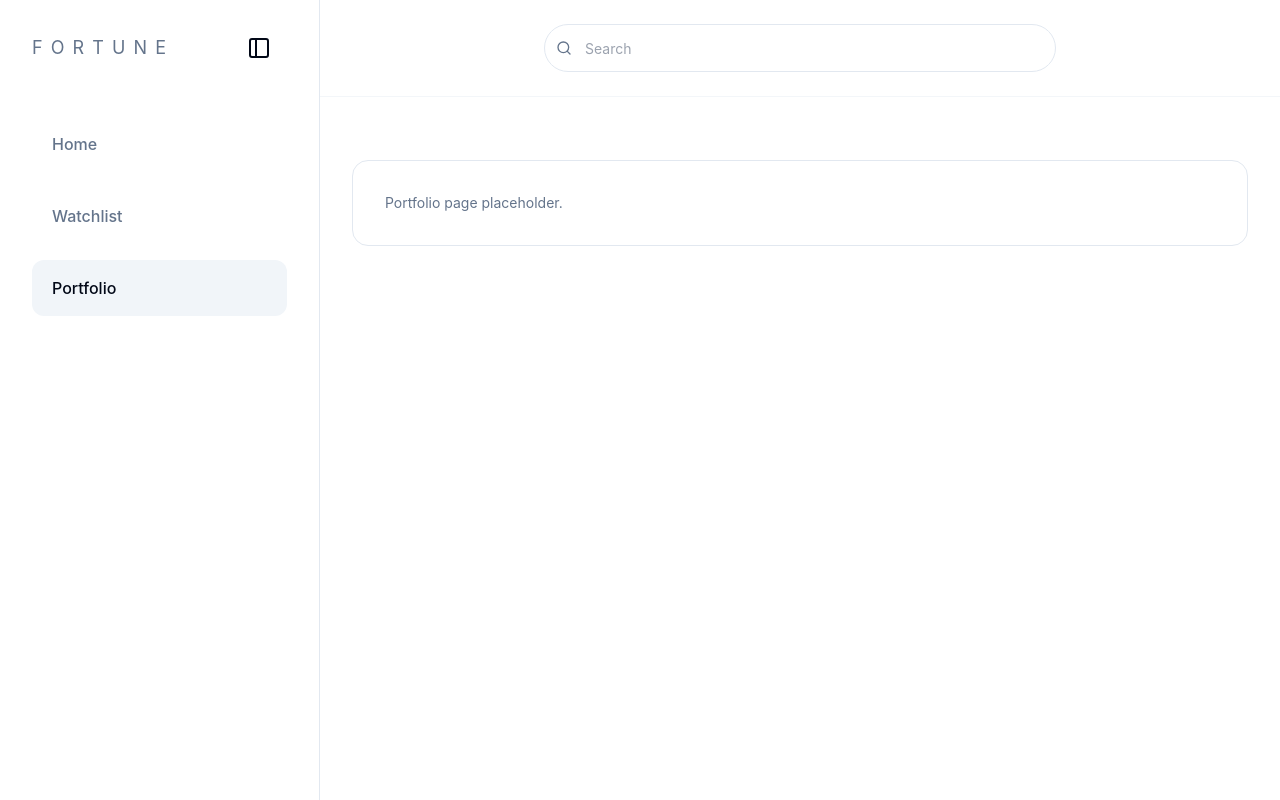
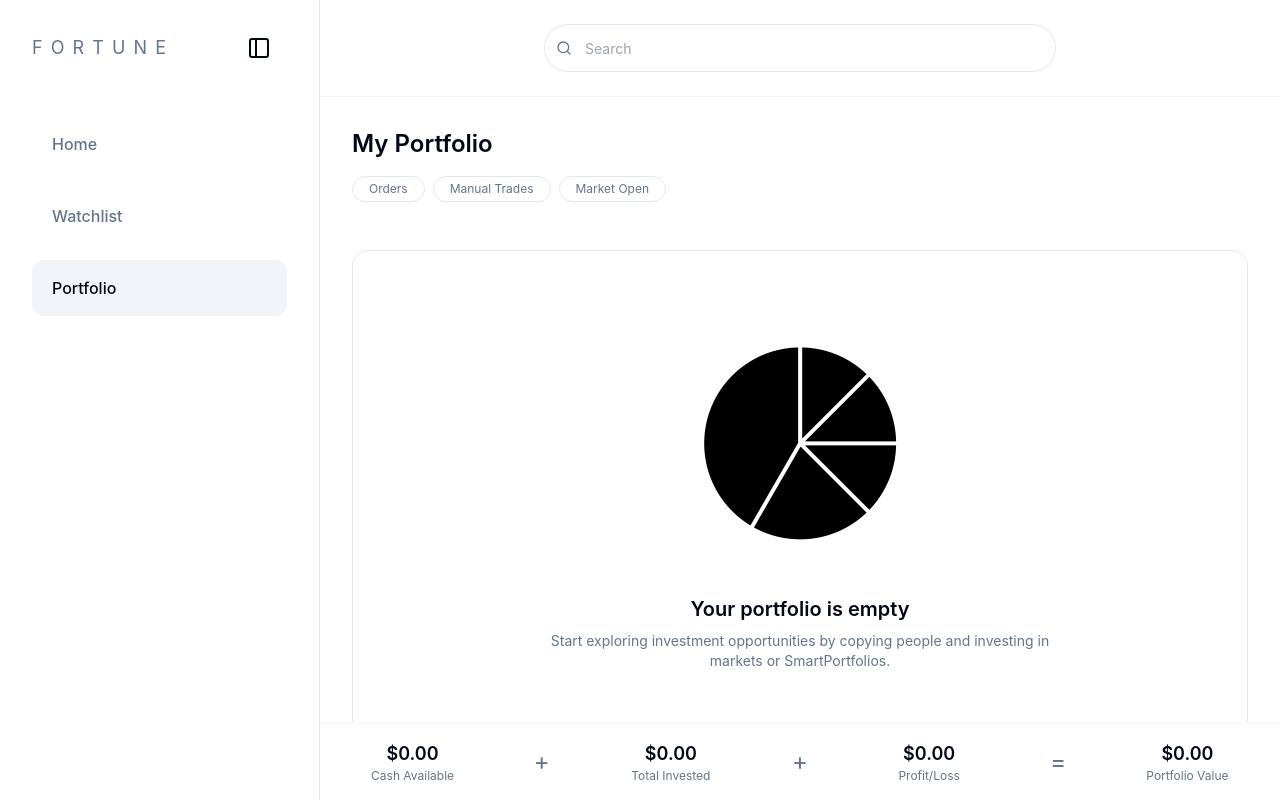
Before and after one commit to drboom16/Fortune, a React (Vite) app in the folder frontend/: page /portfolio in a window 1280 px wide. Built offline with nearby package versions, Linux system fonts and the light colour scheme; no server answers.

Commit message:
Created UI for empty portfolio page within Portfolio.tsx

```diff
--- a/frontend/src/pages/Portfolio.tsx
+++ b/frontend/src/pages/Portfolio.tsx
@@ -1,5 +1,5 @@
-import { useEffect, useMemo, useState } from "react";
-import { ChevronDown, Search } from "lucide-react";
+import { useState } from "react";
+import { Search } from "lucide-react";
 import { useNavigate } from "react-router-dom";
 
 export default function Portfolio() {
@@ -16,7 +16,7 @@ export default function Portfolio() {
   }
 
   return (
-    <div className="pt-24">
+    <div className="pt-24 pb-24">
       <header className="fixed top-0 z-30 border-b border-border/40 bg-card/90 backdrop-blur left-[var(--sidebar-width)] right-0 transition-[left] duration-300 ease-in-out">
         <div className="flex h-24 items-center justify-between gap-6 px-8">
           <div className="flex flex-1 items-center justify-center py-1">
@@ -24,7 +24,7 @@ export default function Portfolio() {
               <Search className="pointer-events-none absolute left-3 top-1/2 h-4 w-4 -translate-y-1/2 text-muted-foreground" />
               <form onSubmit={handleSubmit}>
                 <input
-                className="h-12 w-full rounded-full border border-border bg-card px-10 text-sm focus:outline-none focus:ring-2 focus:ring-ring"
+                  className="h-12 w-full rounded-full border border-border bg-card px-10 text-sm focus:outline-none focus:ring-2 focus:ring-ring"
                   placeholder="Search"
                   value={query}
                   onChange={(event) => setQuery(event.target.value)}
@@ -34,8 +34,54 @@ export default function Portfolio() {
           </div>
         </div>
       </header>
-      <div className="mt-8 rounded-2xl border border-border bg-card p-8 text-sm text-muted-foreground">
-        Portfolio page placeholder.
+
+      <section className="flex flex-wrap items-center justify-between gap-4">
+        <div className="flex items-center gap-3">
+          <h1 className="text-2xl font-semibold">My Portfolio</h1>
+        </div>
+      </section>
+      <div className="mt-4 flex flex-wrap gap-2">
+        {["Orders", "Manual Trades", "Market Open"].map((label) => (
+          <span
+            key={label}
+            className="rounded-full border border-border bg-card px-4 py-1 text-xs text-muted-foreground"
+          >
+            {label}
+          </span>
+        ))}
+      </div>
+
+      <div className="mt-12 flex flex-col items-center justify-center rounded-2xl border border-border bg-card px-6 py-16 text-center">
+        <img src="/pi-chart.png" alt="Portfolio chart" className="h-64 w-64" />
+        <h2 className="mt-6 text-xl font-semibold">Your portfolio is empty</h2>
+        <p className="mt-2 max-w-lg text-sm text-muted-foreground">
+          Start exploring investment opportunities by copying people and investing in markets or
+          SmartPortfolios.
+        </p>
+      </div>
+
+      <div className="fixed bottom-0 z-30 left-[var(--sidebar-width)] right-0 border-t border-border/40 bg-card/95 backdrop-blur transition-[left] duration-300 ease-in-out">
+        <div className="grid grid-cols-7 items-center gap-2 px-8 py-4 text-center">
+          <div>
+            <div className="text-lg font-semibold">$0.00</div>
+            <div className="text-xs text-muted-foreground">Cash Available</div>
+          </div>
+          <div className="text-2xl text-muted-foreground">+</div>
+          <div>
+            <div className="text-lg font-semibold">$0.00</div>
+            <div className="text-xs text-muted-foreground">Total Invested</div>
+          </div>
+          <div className="text-2xl text-muted-foreground">+</div>
+          <div>
+            <div className="text-lg font-semibold">$0.00</div>
+            <div className="text-xs text-muted-foreground">Profit/Loss</div>
+          </div>
+          <div className="text-2xl text-muted-foreground">=</div>
+          <div>
+            <div className="text-lg font-semibold">$0.00</div>
+            <div className="text-xs text-muted-foreground">Portfolio Value</div>
+          </div>
+        </div>
       </div>
     </div>
   );
```
Also changed, not shown: frontend/public/pi-chart.png (added).
